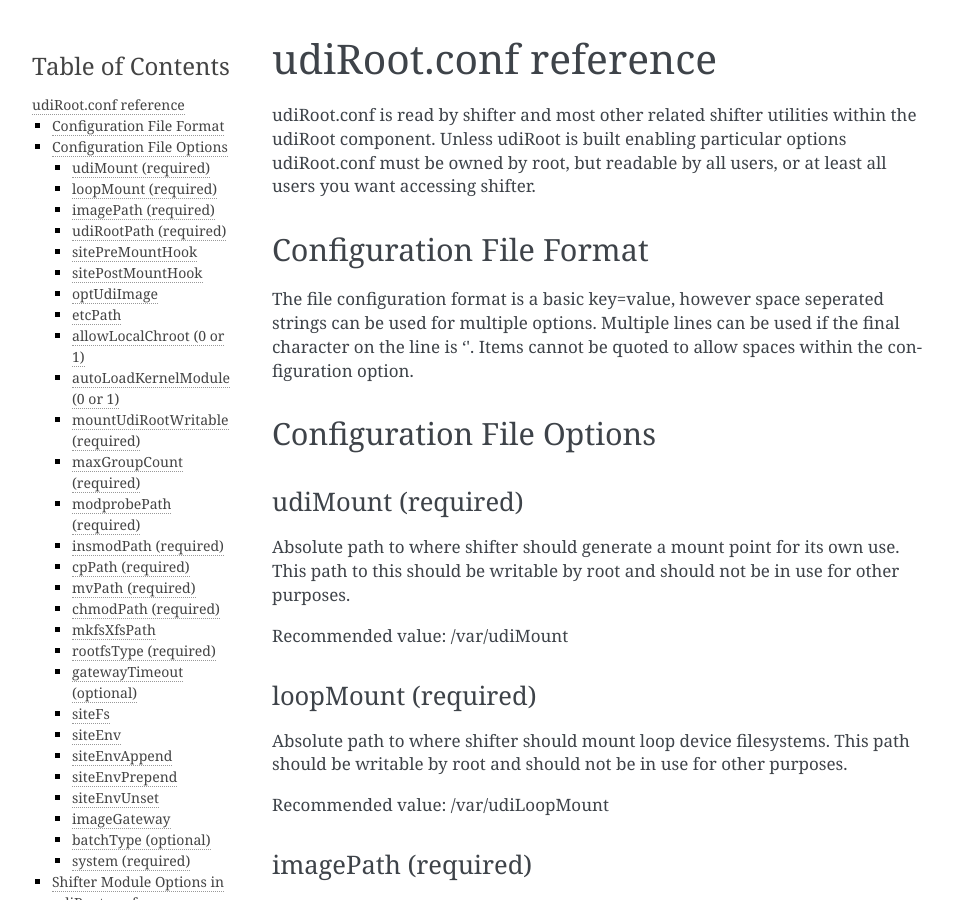
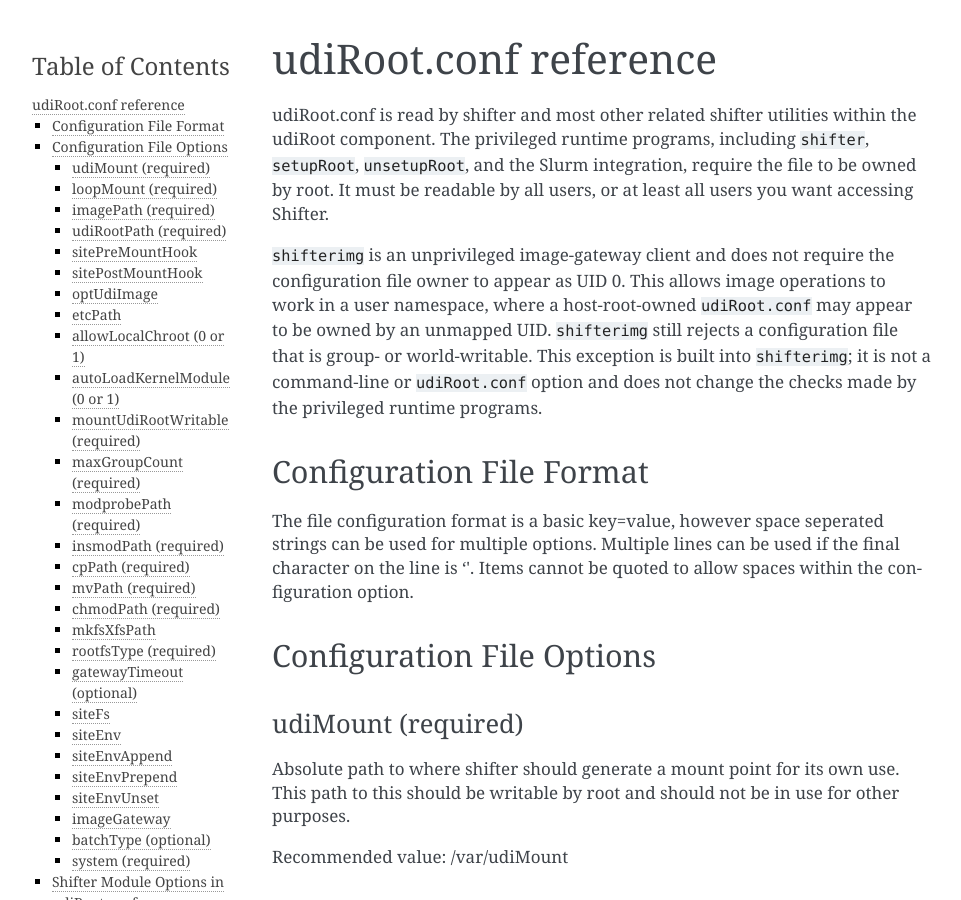
Before and after one commit to NERSC/shifter, a Sphinx documentation site: the page built from doc/config/udiRoot.conf.rst, in a window 1280 px wide and 900 px high. Shown: the whole window, without its empty margins (148-1109 px from the left). Built offline with Sphinx 7.4.7, drawn with Linux system fonts in a browser that asks for light colours.

Commit message:
Document shifterimg config ownership exception

```diff
--- a/doc/config/udiRoot.conf.rst
+++ b/doc/config/udiRoot.conf.rst
@@ -2,9 +2,18 @@
 **********************
 
 udiRoot.conf is read by shifter and most other related shifter utilities within
-the udiRoot component.  Unless udiRoot is built enabling particular options
-udiRoot.conf must be owned by root, but readable by all users, or at least
-all users you want accessing shifter.
+the udiRoot component.  The privileged runtime programs, including ``shifter``,
+``setupRoot``, ``unsetupRoot``, and the Slurm integration, require the file to
+be owned by root.  It must be readable by all users, or at least all users you
+want accessing Shifter.
+
+``shifterimg`` is an unprivileged image-gateway client and does not require the
+configuration file owner to appear as UID 0.  This allows image operations to
+work in a user namespace, where a host-root-owned ``udiRoot.conf`` may appear
+to be owned by an unmapped UID.  ``shifterimg`` still rejects a configuration
+file that is group- or world-writable.  This exception is built into
+``shifterimg``; it is not a command-line or ``udiRoot.conf`` option and does
+not change the checks made by the privileged runtime programs.
 
 Configuration File Format
 =========================
```
Also changed, not shown: doc/security.rst (+17 -0 lines), 1 other file.
